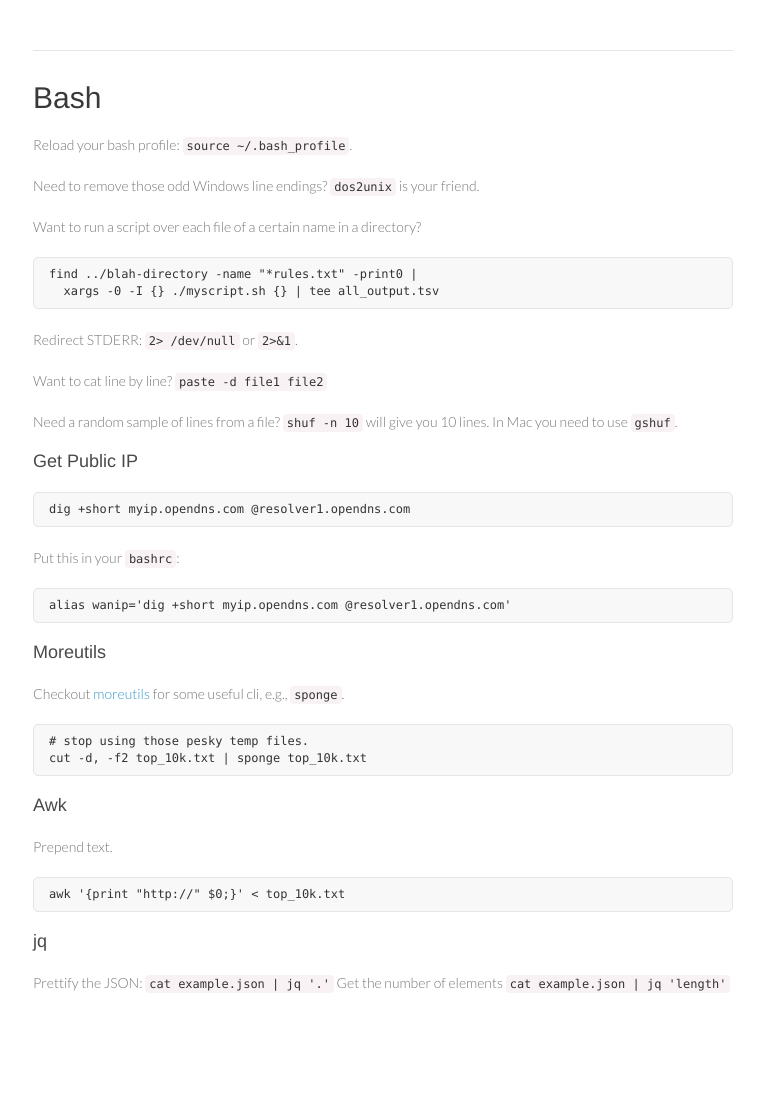
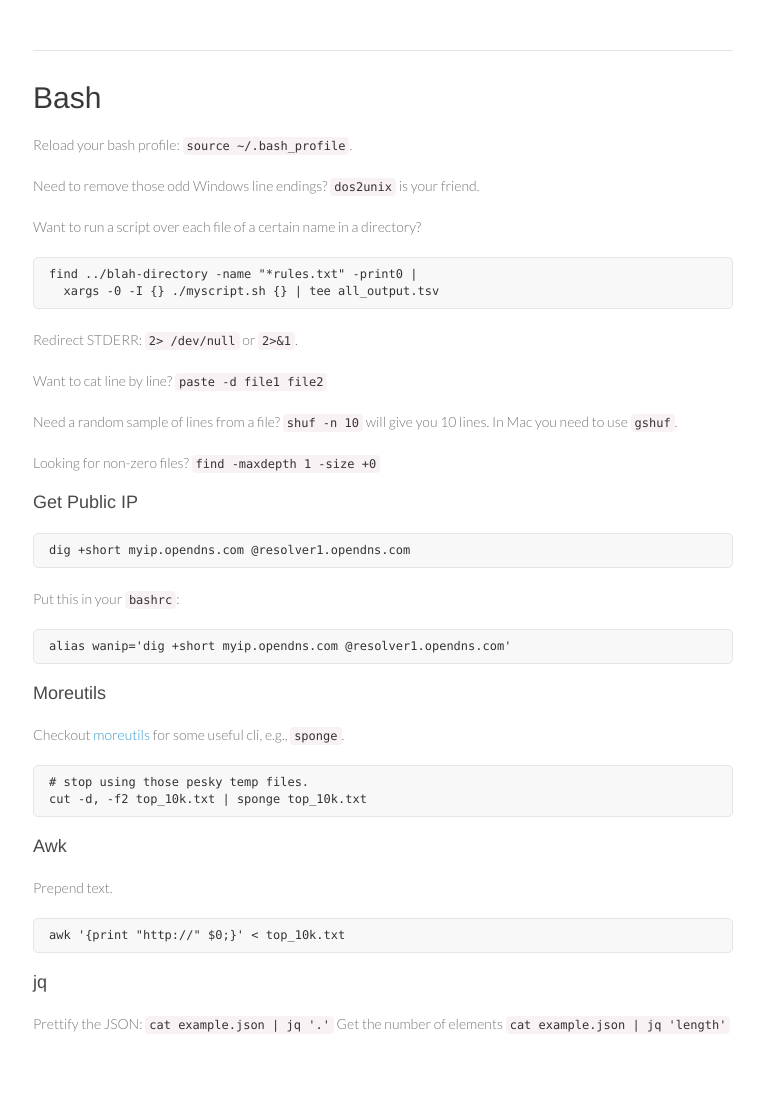
Before and after one commit to rjwalls/tips, a Jekyll site: the page built from _posts/1900-01-01-Bash.md, in a window 1280 px wide. Shown: the whole page, without its empty margins (257-1021 px from the left). Built offline with Jekyll 4.4.1, drawn with Linux system fonts in a browser that asks for light colours; Markdown is read by kramdown in place of the engine named in the settings; before the commit the page ends 1063 px from its top, so only the background shows below that.

Commit message:
Update 1900-01-01-Bash.md

```diff
--- a/_posts/1900-01-01-Bash.md
+++ b/_posts/1900-01-01-Bash.md
@@ -19,6 +19,8 @@ Redirect STDERR: `2> /dev/null` or `2>&1`.
 Want to cat line by line? `paste -d file1 file2`
 
 Need a random sample of lines from a file? `shuf -n 10` will give  you 10 lines. In Mac you need to use `gshuf`.
+
+Looking for non-zero files? `find -maxdepth 1 -size +0`
 
 #### Get Public IP
 
```
